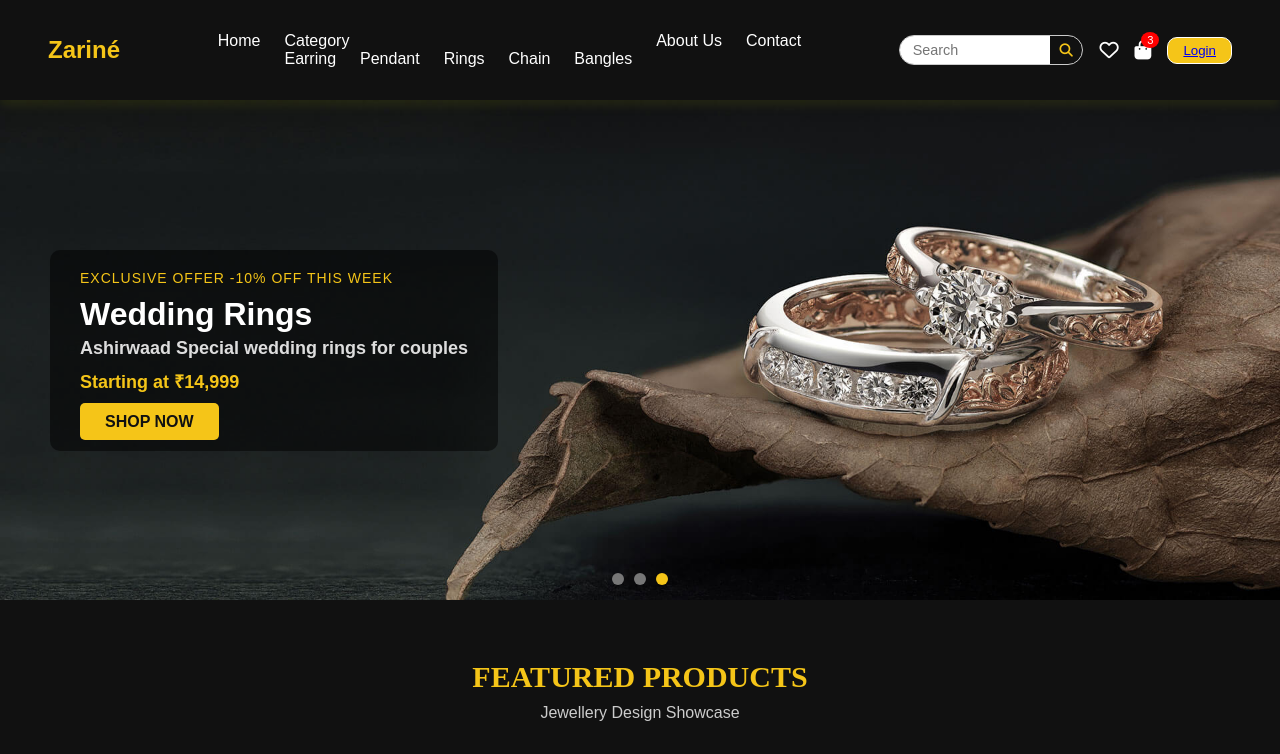
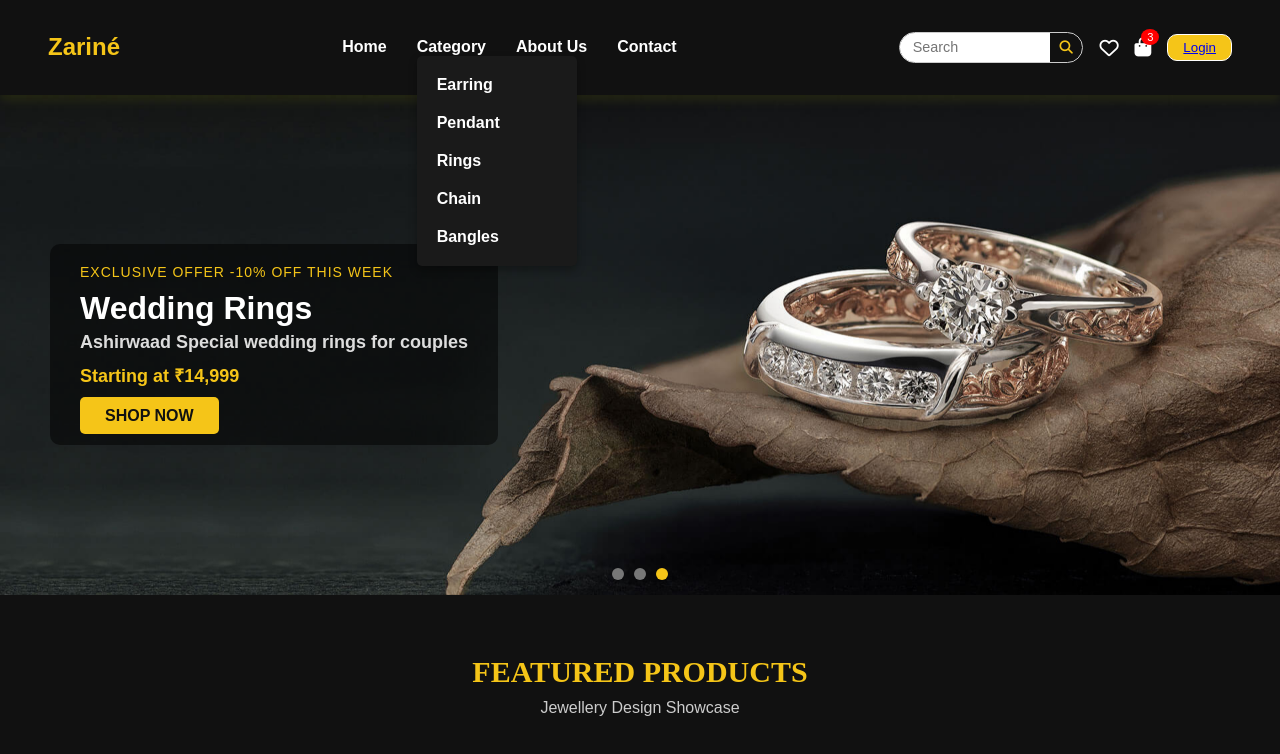
Before and after one commit to kuldip-Vadhrukiya/Jewellery-project, a plain HTML site: page index.html in a window 1280 px wide. Both pictures are taken after a click on the link "Category". Shown: the top 754 px of the page. Drawn offline with nearby package versions, Linux system fonts and the light colour scheme.

Commit message:
Update style1.css

```diff
--- a/style1.css
+++ b/style1.css
@@ -5,6 +5,7 @@
       font-family: 'Poppins', sans-serif;
     }
 
+    /* Navigation Starting */
         .navbar {
       background: #111;
       padding: 2rem 3rem;
@@ -20,28 +21,72 @@
     .navbar .logo {
       font-size: 1.5rem;
       font-weight: bold;
-      color: #ffd700
-
-;
+      color: #ffd700;
     }
 
-    .navbar ul {
+  #menu {
+      display: flex;
       list-style: none;
-      display: flex;
-      gap: 1.5rem;
+      gap: 30px;
     }
 
-    .navbar ul li a {
+    #menu li {
+      position: relative;
+    }
+
+    #menu li a {
       text-decoration: none;
-      color: white;
-      font-weight: 500;
+      color: #fff;
+      font-weight: bold;
       transition: color 0.3s;
     }
 
-    .navbar ul li a:hover {
+    #menu li a:hover {
       color: #f5c518;
     }
+ .dropdown-menu {
+  display: block;
+  opacity: 0;
+  visibility: hidden;
+  transform: translateY(-10px);
+  transition: all 0.3s ease;
+  position: absolute;
+  top: 100%;
+  left: 0;
+  background: #1a1a1a;
+  min-width: 160px;
+  border-radius: 5px;
+  padding: 10px 0;
+  box-shadow: 0 4px 8px rgba(0, 0, 0, 0.3);
+  z-index: 999;
+  list-style: none;
+  pointer-events: none;
+}
 
+.dropdown.open .dropdown-menu {
+  opacity: 1;
+  visibility: visible;
+  transform: translateY(0);
+  pointer-events: auto;
+}
+    .dropdown-menu li {
+      padding: 0 20px;
+    }
+
+    .dropdown-menu li a {
+      color: #f5c518;
+      display: block;
+      padding: 10px 0;
+      text-decoration: none;
+    }
+
+    .dropdown-menu li a:hover {
+      color: #fff;
+    }
+
+    .dropdown.open .dropdown-menu {
+      display: block;
+    }
     .navbar .actions {
       display: flex;
       align-items: center;
@@ -117,8 +162,19 @@
       background: #333;
       color: #fff;
     }
-    * { margin: 0; padding: 0; box-sizing: border-box; }
-    body { font-family: Arial, sans-serif; background: #000; color: #fff; }
+    /* Navigation End */
+
+    * {
+      margin: 0;
+      padding: 0;
+      box-sizing: border-box;
+    }
+
+    body {
+      font-family: Arial, sans-serif;
+      background: #000;
+      color: #fff;
+    }
 
     .slider-wrapper {
       position: relative;
@@ -219,6 +275,7 @@
     .dot.active {
       background: #f5c518;
     }
+
     /* Slider Ending */
 
 
@@ -230,35 +287,42 @@
       overflow: hidden;
       transition: transform 0.3s ease, box-shadow 0.3s ease;
     }
+
     .product-box:hover {
       transform: translateY(-5px);
       box-shadow: 0 8px 20px rgba(245, 197, 24, 0.2);
     }
+
     .product-image-box {
       width: 100%;
       height: 100%;
       overflow: hidden;
     }
+
     .product-image-box img {
       width: 100%;
       height: 100%;
       object-fit: cover;
       display: block;
     }
+
     .product-content {
       text-align: center;
       padding: 20px;
     }
+
     .product-title {
       color: #fff;
       font-family: 'Playfair Display', serif;
       margin-bottom: 5px;
     }
+
     .product-price {
       color: #f5c518;
       font-weight: bold;
       margin-bottom: 10px;
     }
+
     .product-actions a {
       color: #f5c518;
       font-weight: bold;
@@ -266,9 +330,11 @@
       text-decoration: none;
       font-size: 14px;
     }
+
     .product-actions a:hover {
       color: #fff;
     }
+
     /* Featured Product-Box Ending */
 
 
@@ -358,6 +424,7 @@
       background-color: #ffd700;
       color: #000;
     }
+
     /* 3 Product Ending */
 
 
@@ -413,6 +480,7 @@
       grid-template-columns: repeat(4, 1fr);
       gap: 20px;
     }
+
     .mt-product1 {
       background: #1a1a1a;
       border-radius: 10px;
@@ -454,6 +522,7 @@
       font-weight: bold;
       margin-top: 5px;
     }
+
     /* Silver Golden Platinum Ending */
 
     /* navigation starting */
@@ -465,12 +534,15 @@
       justify-content: space-between;
       color: var(--muted);
     }
+
     .footer div {
       width: 250px;
       margin-bottom: 20px;
     }
+
     .footer h4 {
-      color:#f5c518;
+      color: #f5c518;
       margin-bottom: 10px;
     }
+
     /* navigation Ending */
```
Lines whose indentation alone changed are shown as unchanged.
